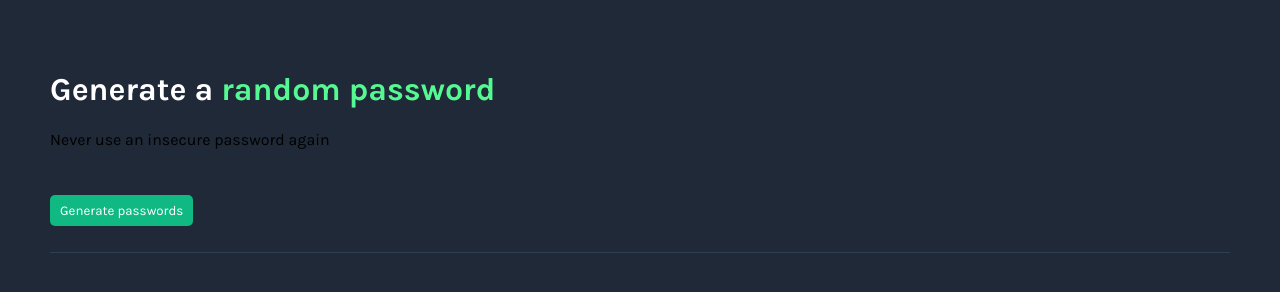
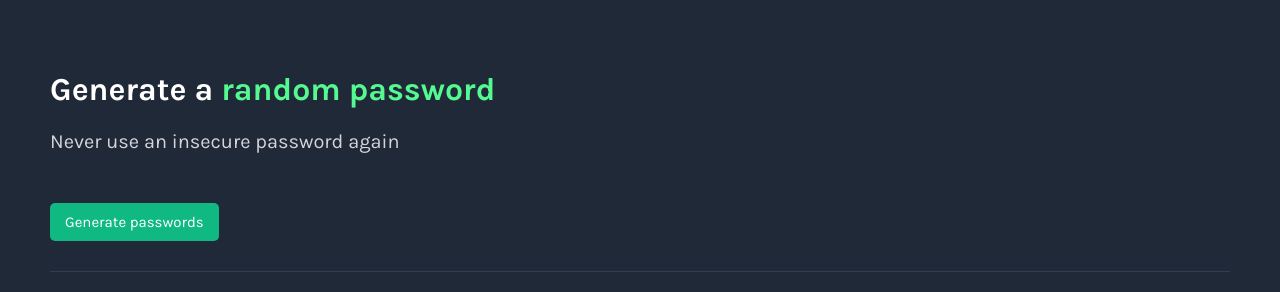
Before and after one commit to jaydenswe/scrimba, a plain HTML site: page password-generator/index.html in a window 1280 px wide. Drawn offline with Linux system fonts and the light colour scheme.

Commit message:
Finished basic project spec

```diff
--- a/password-generator/main.js
+++ b/password-generator/main.js
@@ -21,7 +21,6 @@ function generatePassword() {
         password1 += characters[randomNum]
         password2 += characters[randomNum1]
     }
-    console.log(password1)
     password1El.textContent = password1
     password2El.textContent = password2
 }
--- a/password-generator/styles.css
+++ b/password-generator/styles.css
@@ -9,6 +9,11 @@ body {
 
 p {
   color: black;
+}
+
+.container p {
+  color: #D5D4D8;
+  font-size:  20px;;
 }
 
 .passwords p:not(:empty) {
@@ -31,9 +36,10 @@ p {
   background-color: #10B981;
   border: 0;
   border-radius: 5px;
-  padding: 8px 10px;
+  padding: 10px 15px;
   color: white;
   font-family: inherit;
+  font-size: 15px;
   margin-top: 30px;
   margin-bottom: 10px;
 }
@@ -57,10 +63,10 @@ p {
   flex: 1;
 }
 
-
-/* .box1, .box2 {
-    border: 1px solid black;
-} */
+.passwords p {
+  flex: 1;
+  text-align: center;
+}
 
 #border {
   border-bottom: 1px #2F3E53 solid;
```
